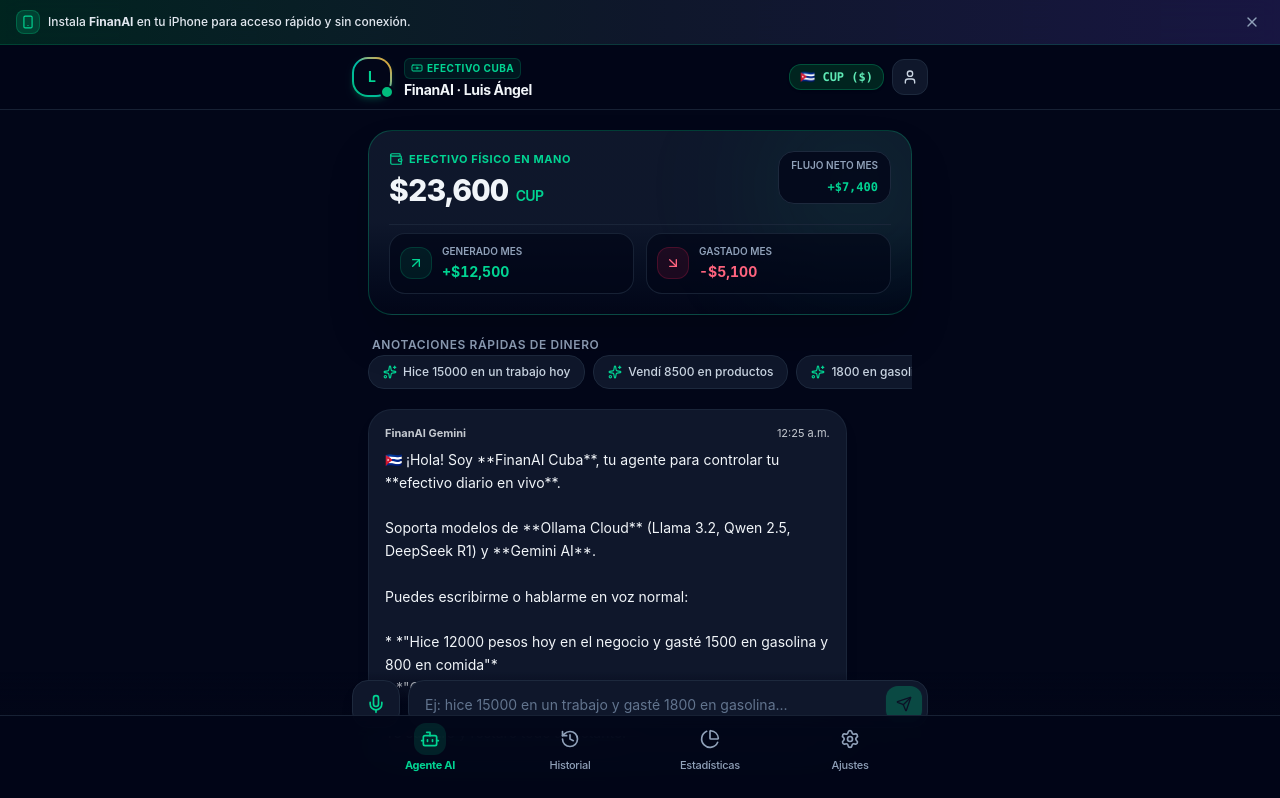
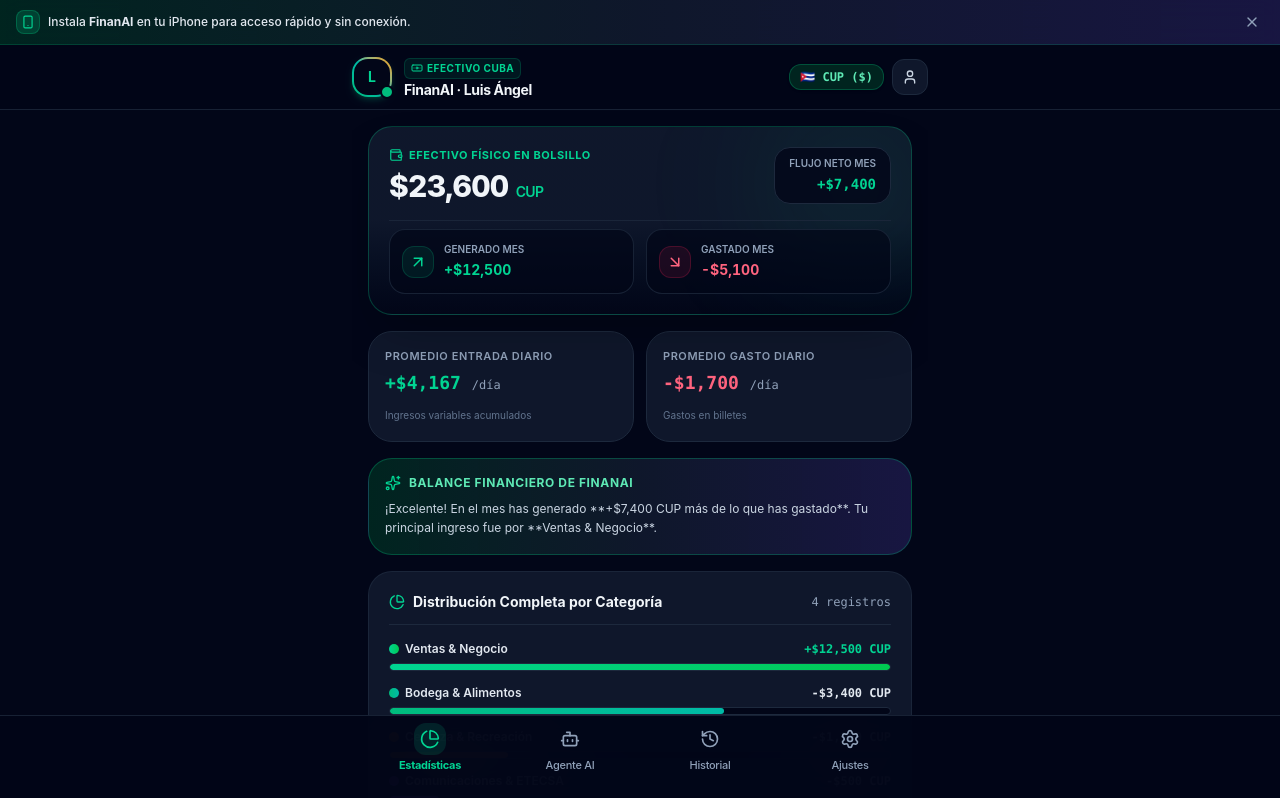
Before and after one commit to ggluisangel/Finance, a React (Vite) app: page / in a window 1280 px wide. Shown: the top 798 px of the page. Built offline with nearby package versions, Linux system fonts and the light colour scheme.

Commit message:
feat(navigation): reorder tabs and move cash summary to stats
- Promote 'Estadísticas' as the primary tab.
- Migrate cash flow balance card from 'AgentTab' to 'StatsTab'.
- Add chat history clearing capability.
- Improve UI layout and styling consistency.

```diff
--- a/src/App.tsx
+++ b/src/App.tsx
@@ -11,7 +11,7 @@ import { checkDailyReminder } from './services/notifications';
 import { UserProfile } from './types/finance';
 
 export default function App() {
-  const [activeTab, setActiveTab] = useState<TabType>('agente');
+  const [activeTab, setActiveTab] = useState<TabType>('estadisticas');
   const [profile, setProfile] = useState<UserProfile>(getUserProfile());
 
   const refreshProfile = () => {
@@ -41,10 +41,10 @@ export default function App() {
       <Header profile={profile} onOpenSettings={() => setActiveTab('ajustes')} />
 
       {/* Main View Container */}
-      <main className="flex-1 max-w-xl w-full mx-auto px-4 pt-3">
+      <main className="flex-1 max-w-xl w-full mx-auto px-4 pt-2 overflow-hidden flex flex-col">
+        {activeTab === 'estadisticas' && <StatsTab />}
         {activeTab === 'agente' && <AgentTab profile={profile} />}
         {activeTab === 'historial' && <HistoryTab />}
-        {activeTab === 'estadisticas' && <StatsTab />}
         {activeTab === 'ajustes' && <SettingsTab profile={profile} />}
       </main>
 
--- a/src/components/AgentTab.tsx
+++ b/src/components/AgentTab.tsx
@@ -1,7 +1,7 @@
 import React, { useState, useRef, useEffect } from 'react';
 import { UserProfile, ChatMessage, Transaction } from '../types/finance';
-import { getFinancialSummary, addChatMessage, addTransactions, getChatMessages } from '../db/storage';
-import { Bot, Send, Mic, MicOff, Sparkles, ArrowUpRight, ArrowDownRight, CheckCircle2, Wallet, Cpu } from 'lucide-react';
+import { getFinancialSummary, addChatMessage, addTransactions, getChatMessages, clearChatHistory } from '../db/storage';
+import { Bot, Send, Mic, MicOff, Sparkles, Trash2, CheckCircle2, RefreshCw, Cpu, MessageSquare } from 'lucide-react';
 
 interface AgentTabProps {
   profile: UserProfile;
@@ -87,6 +87,13 @@ export const AgentTab: React.FC<AgentTabProps> = ({ profile }) => {
     }
   };
 
+  const handleClearChat = () => {
+    if (confirm('¿Deseas reiniciar la conversación de la IA?')) {
+      clearChatHistory();
+      loadMessages();
+    }
+  };
+
   const handleSendMessage = async (textToSend?: string) => {
     const text = (textToSend || inputPrompt).trim();
     if (!text || loading) return;
@@ -168,84 +175,51 @@ export const AgentTab: React.FC<AgentTabProps> = ({ profile }) => {
   ];
 
   return (
-    <div className="space-y-4 pb-28 pt-2">
-      {/* Real Cash Flow Card (Variable Income & Cash in Hand) */}
-      <div className="relative overflow-hidden rounded-3xl bg-gradient-to-b from-slate-900 via-slate-900 to-slate-950 border border-emerald-500/30 p-5 shadow-2xl space-y-4">
-        {/* Glow ambient highlight */}
-        <div className="absolute top-0 right-0 -mt-8 -mr-8 w-44 h-44 rounded-full bg-emerald-500/10 blur-3xl pointer-events-none" />
-
-        <div className="flex items-start justify-between relative z-10">
+    <div className="flex flex-col h-[calc(100vh-140px)] pb-24 relative">
+      {/* Exclusive Chat Header Toolbar */}
+      <div className="bg-slate-900/90 border border-slate-800 p-3 rounded-2xl flex items-center justify-between shrink-0 mb-3 shadow-md backdrop-blur-md">
+        <div className="flex items-center gap-2.5">
+          <div className="w-8 h-8 rounded-xl bg-emerald-500/20 border border-emerald-500/30 flex items-center justify-center text-emerald-400 font-bold">
+            <Bot className="w-4 h-4" />
+          </div>
           <div>
-            <div className="flex items-center gap-1.5 text-[11px] font-bold text-emerald-400 uppercase tracking-wider">
-              <Wallet className="w-3.5 h-3.5" /> Efectivo Físico en Mano
-              {profile.aiProvider === 'ollama' && (
-                <span className="ml-1 px-1.5 py-0.2 bg-purple-500/20 text-purple-300 rounded border border-purple-500/30 font-mono text-[9px]">
-                  Ollama ({profile.ollamaModel || 'llama3.2'})
+            <div className="flex items-center gap-1.5">
+              <h3 className="text-xs font-bold text-slate-100">Agente de IA Financiero</h3>
+              <span className="text-[10px] bg-emerald-500/20 text-emerald-300 px-1.5 py-0.2 rounded font-mono font-semibold">
+                {profile.aiProvider === 'ollama' ? `Ollama (${profile.ollamaModel || 'llama3.2'})` : 'Gemini AI'}
               </span>
-              )}
             </div>
-            <div className="text-3xl font-extrabold text-slate-100 tracking-tight mt-1 tabular-nums">
-              ${summary.currentCashInHand.toLocaleString('es-MX')} <span className="text-sm font-semibold text-emerald-400">CUP</span>
+            <p className="text-[10px] text-slate-400">Conversa en voz o texto para controlar tu efectivo</p>
           </div>
         </div>
 
-          <div className="px-3 py-1.5 rounded-2xl bg-slate-950/80 border border-slate-800 text-right">
-            <span className="text-[10px] font-semibold text-slate-400 uppercase block">Flujo Neto Mes</span>
-            <span className={`text-xs font-mono font-bold tabular-nums ${summary.monthlyNet >= 0 ? 'text-emerald-400' : 'text-rose-400'}`}>
-              {summary.monthlyNet >= 0 ? '+' : ''}${summary.monthlyNet.toLocaleString('es-MX')}
-            </span>
-          </div>
+        {/* Clear Chat Button */}
+        <button
+          onClick={handleClearChat}
+          className="px-2.5 py-1.5 rounded-xl bg-slate-800 hover:bg-rose-950/50 hover:border-rose-800/80 border border-slate-700/60 text-slate-300 hover:text-rose-300 text-xs font-semibold flex items-center gap-1.5 transition active:scale-95 shrink-0"
+          title="Limpiar conversación del chat"
+        >
+          <Trash2 className="w-3.5 h-3.5 text-rose-400" />
+          <span>Limpiar Chat</span>
+        </button>
       </div>
 
-        {/* Multi-metric stats row (Income vs Expense on the fly) */}
-        <div className="grid grid-cols-2 gap-3 pt-2 border-t border-slate-800/80 relative z-10">
-          <div className="flex items-center gap-2.5 bg-slate-950/70 p-2.5 rounded-2xl border border-slate-800/80">
-            <div className="w-8 h-8 rounded-xl bg-emerald-500/10 text-emerald-400 flex items-center justify-center shrink-0 border border-emerald-500/20">
-              <ArrowUpRight className="w-4 h-4" />
-            </div>
-            <div>
-              <span className="text-[10px] text-slate-400 block font-semibold uppercase">Generado Mes</span>
-              <span className="text-sm font-bold text-emerald-400 tabular-nums">
-                +${summary.monthlyIncome.toLocaleString('es-MX')}
-              </span>
-            </div>
-          </div>
-
-          <div className="flex items-center gap-2.5 bg-slate-950/70 p-2.5 rounded-2xl border border-slate-800/80">
-            <div className="w-8 h-8 rounded-xl bg-rose-500/10 text-rose-400 flex items-center justify-center shrink-0 border border-rose-500/20">
-              <ArrowDownRight className="w-4 h-4" />
-            </div>
-            <div>
-              <span className="text-[10px] text-slate-400 block font-semibold uppercase">Gastado Mes</span>
-              <span className="text-sm font-bold text-rose-400 tabular-nums">
-                -${summary.monthlyExpenses.toLocaleString('es-MX')}
-              </span>
-            </div>
-          </div>
-        </div>
-      </div>
-
-      {/* Quick Action Prompt Chips */}
-      <div className="space-y-2">
-        <span className="text-xs font-semibold text-slate-400 uppercase tracking-wider px-1">
-          Anotaciones Rápidas de Dinero
-        </span>
-        <div className="flex items-center gap-2 overflow-x-auto pb-1 no-scrollbar">
+      {/* Quick Suggestions Bar */}
+      <div className="flex items-center gap-2 overflow-x-auto pb-2 shrink-0 no-scrollbar">
         {quickPrompts.map((promptText, idx) => (
           <button
             key={idx}
             onClick={() => handleSendMessage(promptText)}
-              className="px-3.5 py-2 rounded-2xl bg-slate-900 hover:bg-slate-800 border border-slate-800 text-xs font-medium text-slate-300 whitespace-nowrap shrink-0 transition active:scale-95 flex items-center gap-1.5"
+            className="px-3 py-1.5 rounded-xl bg-slate-900 hover:bg-slate-800 border border-slate-800 text-[11px] font-medium text-slate-300 whitespace-nowrap shrink-0 transition active:scale-95 flex items-center gap-1"
           >
-              <Sparkles className="w-3.5 h-3.5 text-emerald-400" />
+            <Sparkles className="w-3 h-3 text-emerald-400" />
             {promptText}
           </button>
         ))}
       </div>
-      </div>
 
-      {/* AI Chat Feed */}
-      <div className="space-y-3 min-h-[220px]">
+      {/* Messages Scroll Area */}
+      <div className="flex-1 overflow-y-auto space-y-3 pr-1 py-1 no-scrollbar">
         {messages.map(msg => (
           <div
             key={msg.id}
@@ -317,8 +291,8 @@ export const AgentTab: React.FC<AgentTabProps> = ({ profile }) => {
         <div ref={chatEndRef} />
       </div>
 
-      {/* Floating Input Controls */}
-      <div className="fixed bottom-16 left-0 right-0 z-30 px-4 py-2 bg-gradient-to-t from-slate-950 via-slate-950/95 to-transparent">
+      {/* Floating Bottom Input Controls (Fitted perfectly above bottom TabBar) */}
+      <div className="sticky bottom-0 left-0 right-0 z-30 pt-2 pb-1 bg-gradient-to-t from-slate-950 via-slate-950/95 to-transparent">
         <div className="max-w-xl mx-auto flex items-center gap-2">
           {/* Voice Input Button */}
           <button
@@ -340,7 +314,7 @@ export const AgentTab: React.FC<AgentTabProps> = ({ profile }) => {
               value={inputPrompt}
               onChange={e => setInputPrompt(e.target.value)}
               onKeyDown={e => e.key === 'Enter' && handleSendMessage()}
-              placeholder={isListening ? 'Escuchando tu voz...' : 'Ej: hice 15000 en un trabajo y gasté 1800 en gasolina...'}
+              placeholder={isListening ? 'Escuchando tu voz...' : 'Escribe o habla: hice 15000 en un trabajo...'}
               disabled={loading}
               className="w-full h-12 pl-4 pr-11 rounded-2xl bg-slate-900 border border-slate-800 text-sm text-slate-100 placeholder-slate-500 focus:outline-none focus:border-emerald-500 focus:ring-1 focus:ring-emerald-500 transition"
             />
--- a/src/components/StatsTab.tsx
+++ b/src/components/StatsTab.tsx
@@ -1,6 +1,6 @@
 import React, { useState, useEffect } from 'react';
 import { getFinancialSummary } from '../db/storage';
-import { PieChart, Sparkles, BarChart3, Banknote, ArrowUpRight, ArrowDownRight, TrendingUp } from 'lucide-react';
+import { PieChart, Sparkles, BarChart3, Banknote, ArrowUpRight, ArrowDownRight, Wallet, TrendingUp, DollarSign } from 'lucide-react';
 
 export const StatsTab: React.FC = () => {
   const [summary, setSummary] = useState(getFinancialSummary());
@@ -39,43 +39,87 @@ export const StatsTab: React.FC = () => {
   };
 
   return (
-    <div className="space-y-4 pb-24 pt-2">
-      {/* Header */}
-      <div>
-        <h2 className="text-xl font-bold text-slate-100 tracking-tight">Estadísticas de Flujo de Efectivo</h2>
-        <p className="text-xs text-slate-400">Análisis continuo de lo que generas y gastas día a día en Cuba</p>
+    <div className="space-y-4 pb-28 pt-2">
+      {/* Real Cash Balance Hero Banner */}
+      <div className="relative overflow-hidden rounded-3xl bg-gradient-to-b from-slate-900 via-slate-900 to-slate-950 border border-emerald-500/30 p-5 shadow-2xl space-y-4">
+        <div className="absolute top-0 right-0 -mt-8 -mr-8 w-44 h-44 rounded-full bg-emerald-500/10 blur-3xl pointer-events-none" />
+
+        <div className="flex items-start justify-between relative z-10">
+          <div>
+            <span className="text-[11px] font-bold text-emerald-400 uppercase tracking-wider flex items-center gap-1.5">
+              <Wallet className="w-3.5 h-3.5" /> Efectivo Físico en Bolsillo
+            </span>
+            <div className="text-3xl font-extrabold text-slate-100 tracking-tight mt-1 tabular-nums">
+              ${summary.currentCashInHand.toLocaleString('es-MX')} <span className="text-sm font-semibold text-emerald-400">CUP</span>
+            </div>
+          </div>
+
+          <div className="px-3.5 py-2 rounded-2xl bg-slate-950/80 border border-slate-800 text-right">
+            <span className="text-[10px] font-semibold text-slate-400 uppercase block">Flujo Neto Mes</span>
+            <span className={`text-sm font-mono font-bold tabular-nums ${summary.monthlyNet >= 0 ? 'text-emerald-400' : 'text-rose-400'}`}>
+              {summary.monthlyNet >= 0 ? '+' : ''}${summary.monthlyNet.toLocaleString('es-MX')}
+            </span>
+          </div>
+        </div>
+
+        {/* Multi-metric stats row (Income vs Expense on the fly) */}
+        <div className="grid grid-cols-2 gap-3 pt-2 border-t border-slate-800/80 relative z-10">
+          <div className="flex items-center gap-2.5 bg-slate-950/70 p-3 rounded-2xl border border-slate-800/80">
+            <div className="w-8 h-8 rounded-xl bg-emerald-500/10 text-emerald-400 flex items-center justify-center shrink-0 border border-emerald-500/20">
+              <ArrowUpRight className="w-4.5 h-4.5" />
+            </div>
+            <div>
+              <span className="text-[10px] text-slate-400 block font-semibold uppercase">Generado Mes</span>
+              <span className="text-sm font-bold text-emerald-400 tabular-nums">
+                +${summary.monthlyIncome.toLocaleString('es-MX')}
+              </span>
+            </div>
+          </div>
+
+          <div className="flex items-center gap-2.5 bg-slate-950/70 p-3 rounded-2xl border border-slate-800/80">
+            <div className="w-8 h-8 rounded-xl bg-rose-500/10 text-rose-400 flex items-center justify-center shrink-0 border border-rose-500/20">
+              <ArrowDownRight className="w-4.5 h-4.5" />
+            </div>
+            <div>
+              <span className="text-[10px] text-slate-400 block font-semibold uppercase">Gastado Mes</span>
+              <span className="text-sm font-bold text-rose-400 tabular-nums">
+                -${summary.monthlyExpenses.toLocaleString('es-MX')}
+              </span>
+            </div>
+          </div>
+        </div>
       </div>
 
       {/* KPI Cards Grid */}
       <div className="grid grid-cols-2 gap-3">
         <div className="bg-slate-900 border border-slate-800 p-4 rounded-3xl space-y-1">
-          <span className="text-[11px] font-semibold text-slate-400 uppercase tracking-wider block">Generación Promedio</span>
+          <span className="text-[11px] font-semibold text-slate-400 uppercase tracking-wider block">Promedio Entrada Diario</span>
           <div className="text-lg font-bold font-mono text-emerald-400 tabular-nums">
             +${dailyAverageIncome.toLocaleString('es-MX')} <span className="text-xs font-normal text-slate-400">/día</span>
           </div>
-          <span className="text-[10px] text-slate-500">Promedio de dinero entrante</span>
+          <span className="text-[10px] text-slate-500">Ingresos variables acumulados</span>
         </div>
 
         <div className="bg-slate-900 border border-slate-800 p-4 rounded-3xl space-y-1">
-          <span className="text-[11px] font-semibold text-slate-400 uppercase tracking-wider block">Salida Promedio</span>
+          <span className="text-[11px] font-semibold text-slate-400 uppercase tracking-wider block">Promedio Gasto Diario</span>
           <div className="text-lg font-bold font-mono text-rose-400 tabular-nums">
             -${dailyAverageExpense.toLocaleString('es-MX')} <span className="text-xs font-normal text-slate-400">/día</span>
           </div>
-          <span className="text-[10px] text-slate-500">Promedio de gasto en efectivo</span>
+          <span className="text-[10px] text-slate-500">Gastos en billetes</span>
         </div>
       </div>
 
       {/* AI Financial Insight Banner */}
       <div className="bg-gradient-to-r from-emerald-950/80 via-slate-900 to-indigo-950/80 border border-emerald-500/30 p-4 rounded-3xl space-y-2 relative overflow-hidden">
         <div className="flex items-center gap-2 text-emerald-300 font-bold text-xs uppercase tracking-wider">
-          <Sparkles className="w-4 h-4 text-emerald-400" /> Balance de Dinero en Mano
+          <Sparkles className="w-4 h-4 text-emerald-400" /> Balance Financiero de FinanAI
         </div>
         <p className="text-xs text-slate-300 leading-relaxed">
           {totalIncome > totalExpense
-            ? `¡Excelente! En lo que va del mes has generado **+$${(totalIncome - totalExpense).toLocaleString('es-MX')} CUP más de lo que has gastado**. Tu principal fuente de ingresos ha sido **${topIncomeCategory?.category || 'Trabajos & Servicios'}**.`
+            ? `¡Excelente! En el mes has generado **+$${(totalIncome - totalExpense).toLocaleString('es-MX')} CUP más de lo que has gastado**. Tu principal ingreso fue por **${topIncomeCategory?.category || 'Trabajos & Servicios'}**.`
             : totalIncome === 0 && totalExpense === 0
-            ? 'Comienza a anotar tus entradas y salidas en efectivo para ver tu balance en tiempo real.'
-            : `Atención: Has gastado $${totalExpense.toLocaleString('es-MX')} CUP en el mes frente a $${totalIncome.toLocaleString('es-MX')} CUP generados. Tu principal salida ha sido **${topExpenseCategory?.category || 'Bodega & Alimentos'}**.`}
+            ? 'Comienza a anotar tus entradas y salidas en efectivo en la pestaña del Agente AI para ver tus estadísticas en tiempo real.'
+            : `Atención: Has gastado $${totalExpense.toLocaleString('es-MX')} CUP frente a $${totalIncome.toLocaleString('es-MX')} CUP generados. Tu principal gasto ha sido **${topExpenseCategory?.category || 'Bodega & Alimentos'}**.`}
         </p>
       </div>
 
@@ -83,13 +127,13 @@ export const StatsTab: React.FC = () => {
       <div className="bg-slate-900 border border-slate-800/80 p-5 rounded-3xl space-y-4">
         <div className="flex items-center justify-between border-b border-slate-800 pb-3">
           <h3 className="text-sm font-bold text-slate-100 flex items-center gap-2">
-            <PieChart className="w-4 h-4 text-emerald-400" /> Desglose por Categoría
+            <PieChart className="w-4 h-4 text-emerald-400" /> Distribución Completa por Categoría
           </h3>
-          <span className="text-xs text-slate-400 font-mono tabular-nums">{summary.transactionCount} anotaciones</span>
+          <span className="text-xs text-slate-400 font-mono tabular-nums">{summary.transactionCount} registros</span>
         </div>
 
         {summary.categorySummaries.length === 0 ? (
-          <p className="text-xs text-slate-500 text-center py-4">No hay suficientes registros en efectivo este mes.</p>
+          <p className="text-xs text-slate-500 text-center py-4">No hay suficientes registros este mes.</p>
         ) : (
           <div className="space-y-3.5">
             {summary.categorySummaries.map(cat => {
@@ -127,9 +171,9 @@ export const StatsTab: React.FC = () => {
       <div className="bg-slate-900 border border-slate-800/80 p-5 rounded-3xl space-y-3">
         <div className="flex items-center justify-between border-b border-slate-800 pb-3">
           <h3 className="text-sm font-bold text-slate-100 flex items-center gap-2">
-            <BarChart3 className="w-4 h-4 text-indigo-400" /> Movimientos Diarios (Entradas vs Salidas)
+            <BarChart3 className="w-4 h-4 text-indigo-400" /> Movimientos Diarios en Efectivo
           </h3>
-          <span className="text-[10px] text-slate-400">Últimos días</span>
+          <span className="text-[10px] text-slate-400">Entradas vs Salidas</span>
         </div>
 
         {summary.dailySummaries.length === 0 ? (
@@ -145,17 +189,15 @@ export const StatsTab: React.FC = () => {
                 return (
                   <div key={d.dateKey} className="flex-1 flex flex-col items-center gap-1 group relative">
                     <div className="flex items-end gap-1 w-full h-full justify-center">
-                      {/* Income Bar */}
                       <div
-                        className="w-1.5/2 w-2 rounded-t bg-emerald-500 transition-all duration-300"
+                        className="w-2 rounded-t bg-emerald-500 transition-all duration-300"
                         style={{ height: `${incPct}%` }}
-                        title={`+${d.income}`}
+                        title={`Entrada: +$${d.income}`}
                       />
-                      {/* Expense Bar */}
                       <div
-                        className="w-1.5/2 w-2 rounded-t bg-rose-500 transition-all duration-300"
+                        className="w-2 rounded-t bg-rose-500 transition-all duration-300"
                         style={{ height: `${expPct}%` }}
-                        title={`-${d.expense}`}
+                        title={`Gasto: -$${d.expense}`}
                       />
                     </div>
 
--- a/src/components/TabBar.tsx
+++ b/src/components/TabBar.tsx
@@ -1,7 +1,7 @@
 import React from 'react';
-import { Bot, History, PieChart, Settings } from 'lucide-react';
+import { PieChart, Bot, History, Settings } from 'lucide-react';
 
-export type TabType = 'agente' | 'historial' | 'estadisticas' | 'ajustes';
+export type TabType = 'estadisticas' | 'agente' | 'historial' | 'ajustes';
 
 interface TabBarProps {
   activeTab: TabType;
@@ -10,6 +10,11 @@ interface TabBarProps {
 
 export const TabBar: React.FC<TabBarProps> = ({ activeTab, onChangeTab }) => {
   const tabs: { id: TabType; label: string; icon: React.ReactNode }[] = [
+    {
+      id: 'estadisticas',
+      label: 'Estadísticas',
+      icon: <PieChart className="w-5 h-5" />
+    },
     {
       id: 'agente',
       label: 'Agente AI',
@@ -21,11 +26,6 @@ export const TabBar: React.FC<TabBarProps> = ({ activeTab, onChangeTab }) => {
       icon: <History className="w-5 h-5" />
     },
     {
-      id: 'estadisticas',
-      label: 'Estadísticas',
-      icon: <PieChart className="w-5 h-5" />
-    },
-    {
       id: 'ajustes',
       label: 'Ajustes',
       icon: <Settings className="w-5 h-5" />
@@ -33,7 +33,7 @@ export const TabBar: React.FC<TabBarProps> = ({ activeTab, onChangeTab }) => {
   ];
 
   return (
-    <nav className="fixed bottom-0 left-0 right-0 z-40 bg-slate-950/90 backdrop-blur-xl border-t border-slate-800/80 pb-safe">
+    <nav className="fixed bottom-0 left-0 right-0 z-40 bg-slate-950/95 backdrop-blur-2xl border-t border-slate-800/80 pb-safe">
       <div className="max-w-xl mx-auto grid grid-cols-4 items-center h-16 px-2">
         {tabs.map(tab => {
           const isActive = activeTab === tab.id;
```
Lines whose indentation alone changed are shown as unchanged.
